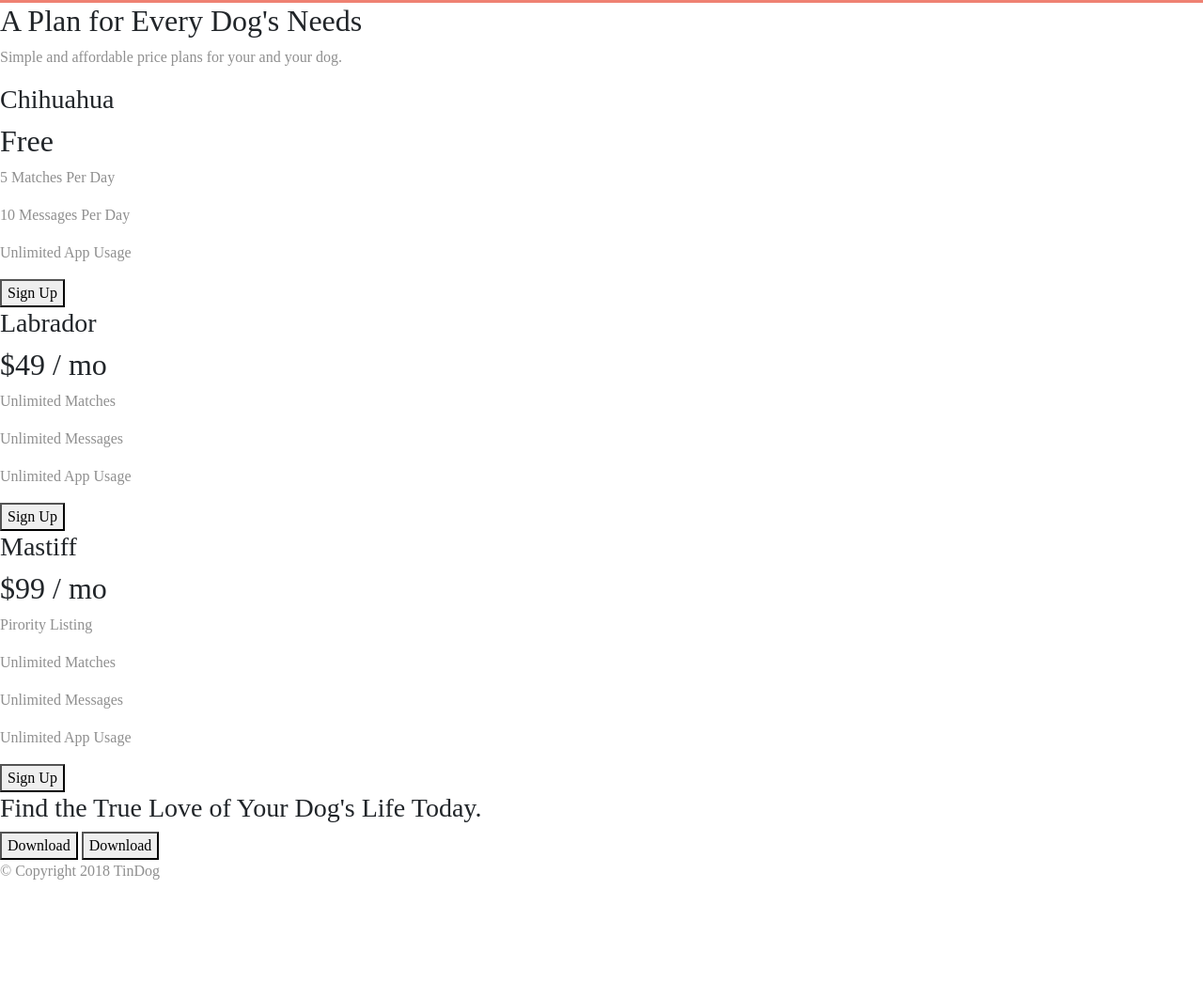
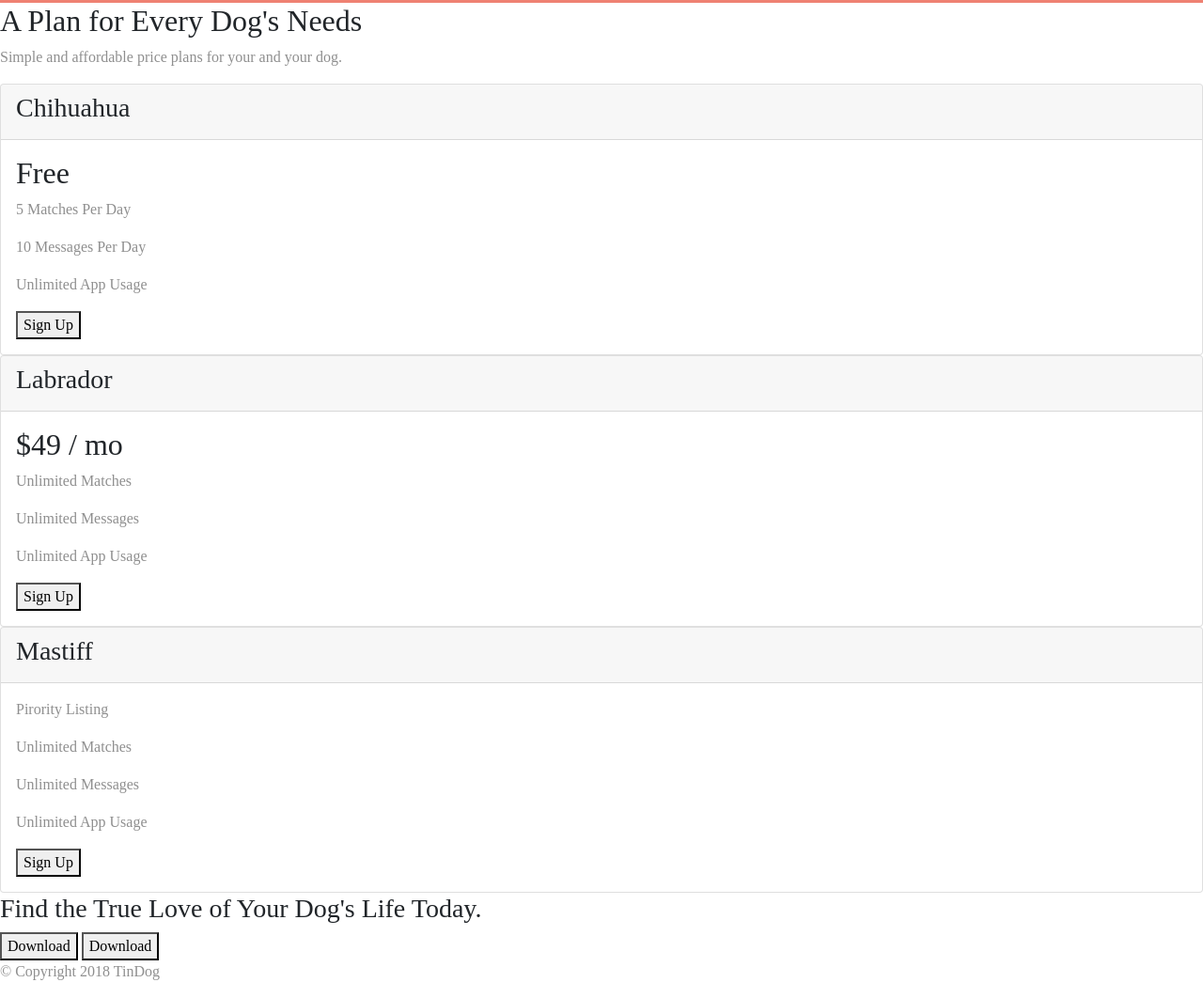
Before and after one commit to AdityaStark7/frontend, a plain HTML site: page index.html in a window 1280 px wide. Shown: the part 1884-2946 px from the top of the page at 94% size. Before the commit the page ends 2839 px from the top, so only its background shows below. Drawn offline with nearby package versions, Linux system fonts and the light colour scheme.

Commit message:
pricing updated

```diff
--- a/index.html
+++ b/index.html
@@ -141,30 +141,56 @@
     <h2>A Plan for Every Dog's Needs</h2>
     <p>Simple and affordable price plans for your and your dog.</p>
 
+  <div class= "card-deck">
 
+
+      <div class="card">
+        <div class="card-header">
           <h3>Chihuahua</h3>
+
+        </div>
+        <div class="card-body">
           <h2>Free</h2>
           <p>5 Matches Per Day</p>
           <p>10 Messages Per Day</p>
           <p>Unlimited App Usage</p>
           <button type="button">Sign Up</button>
 
+        </div>
+      </div>
 
+      <div class="card">
+        <div class="card-header">
           <h3>Labrador</h3>
+
+        </div>
+        <div class="card-body">
           <h2>$49 / mo</h2>
           <p>Unlimited Matches</p>
           <p>Unlimited Messages</p>
           <p>Unlimited App Usage</p>
           <button type="button">Sign Up</button>
 
+        </div>
+      </div>
 
+      <div class="card">
+        <div class="card-header">
           <h3>Mastiff</h3>
-    <h2>$99 / mo</h2>
+
+        </div>
+        <div class="card-body">
           <p>Pirority Listing</p>
           <p>Unlimited Matches</p>
           <p>Unlimited Messages</p>
           <p>Unlimited App Usage</p>
           <button type="button">Sign Up</button>
+
+         </div>
+       </div>
+
+  </div>
+
 
   </section>
 
```
Lines whose indentation alone changed are shown as unchanged.
